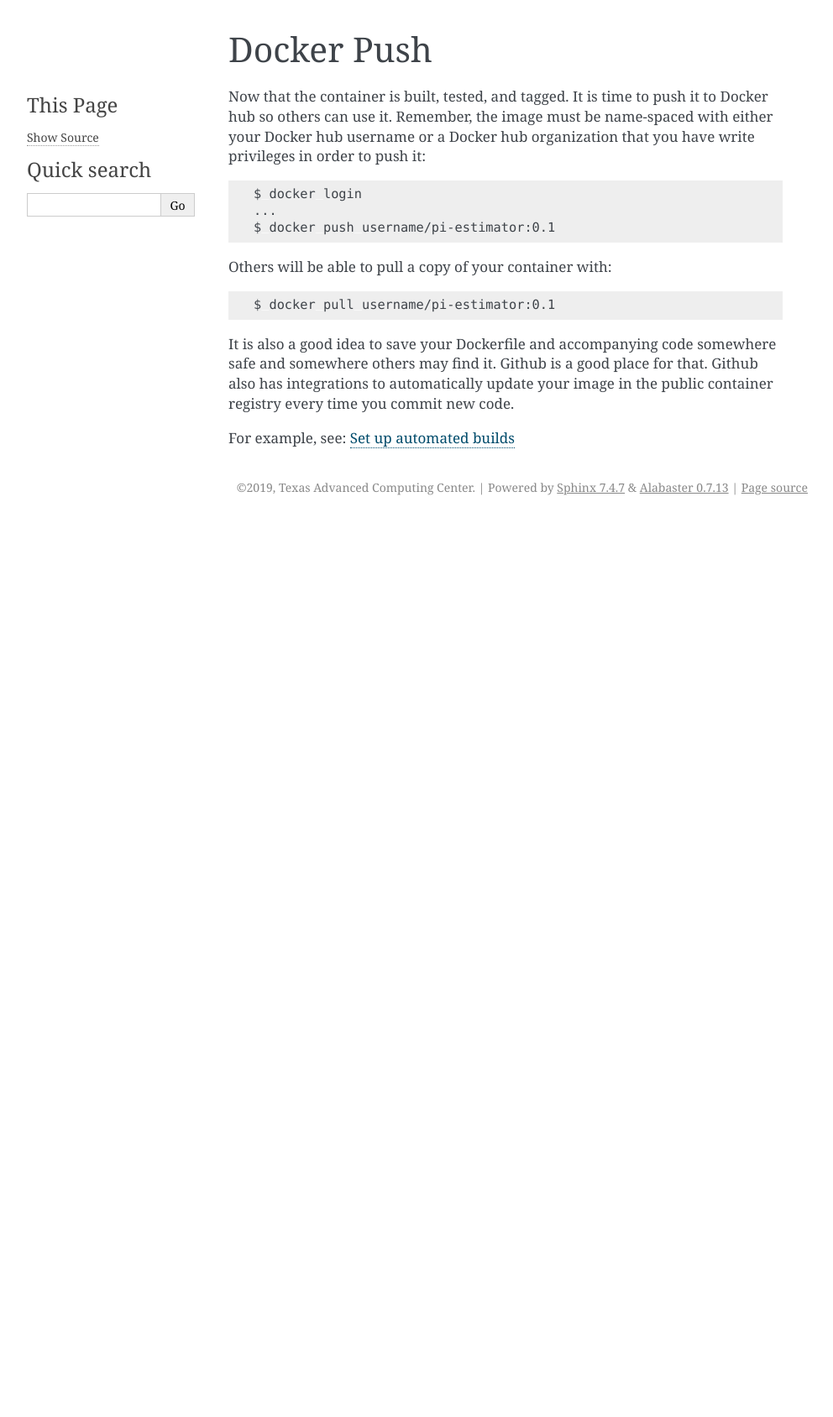
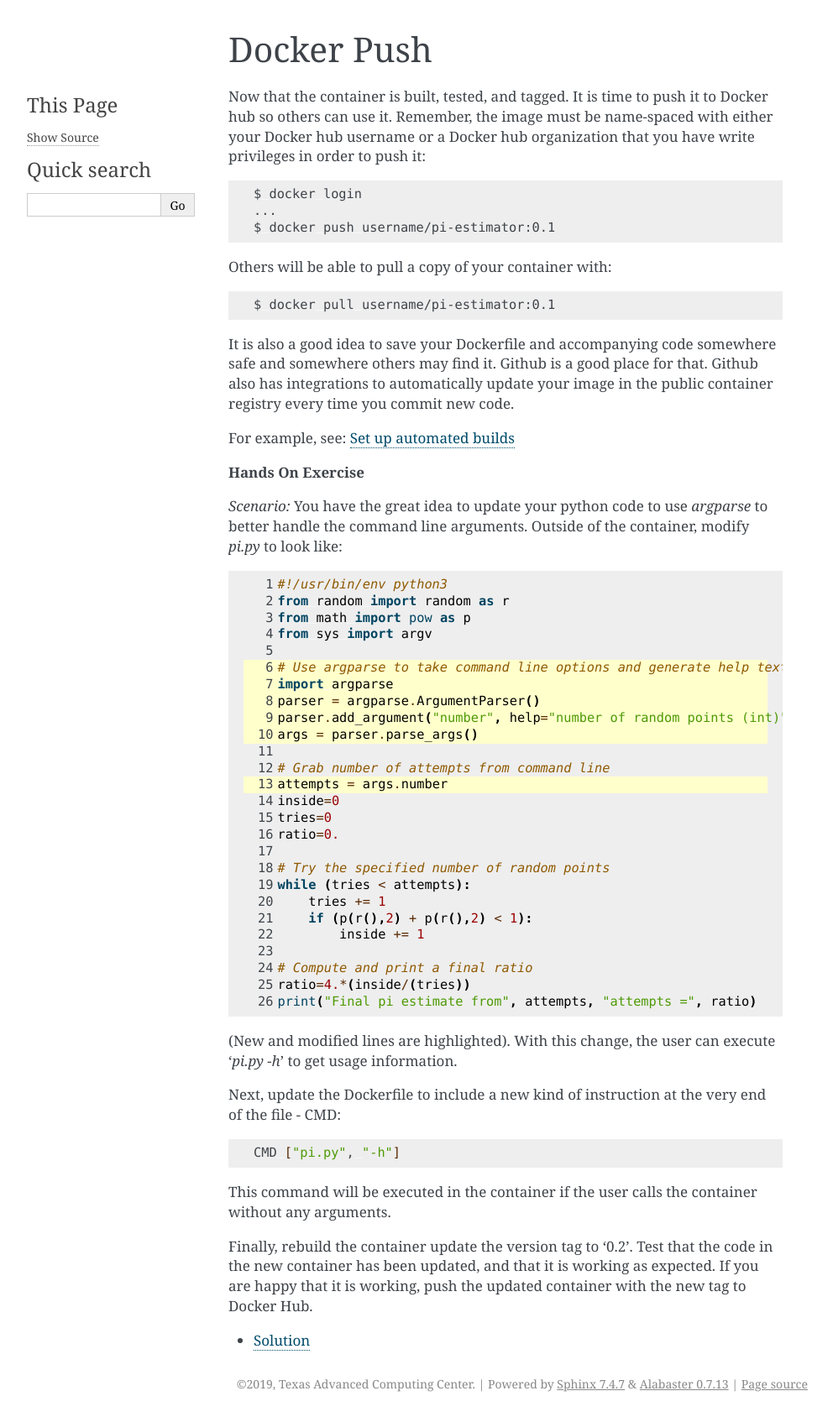
Before and after one commit to TACC/containers_at_tacc, a Sphinx documentation site: the page built from docs/containerize-your-code/docker_push.rst, in a window 1280 px wide. Shown: the whole page at 84% size, without its empty margins (148-1140 px from the left). Built offline with Sphinx 7.4.7, drawn with Linux system fonts in a browser that asks for light colours; before the commit the page ends 900 px from its top, so only the background shows below that.

Commit message:
new hands on

```diff
--- a/docs/containerize-your-code/docker_push.rst
+++ b/docs/containerize-your-code/docker_push.rst
@@ -26,3 +26,65 @@ also has integrations to automatically update your image in the public container
 registry every time you commit new code.
 
 For example, see: `Set up automated builds <https://docs.docker.com/docker-hub/builds/>`_
+
+
+**Hands On Exercise**
+
+*Scenario:* You have the great idea to update your python code to use `argparse`
+to better handle the command line arguments. Outside of the container, modify
+`pi.py` to look like:
+
+.. code-block:: python
+   :linenos:
+   :emphasize-lines: 6-10,13
+
+   #!/usr/bin/env python3
+   from random import random as r
+   from math import pow as p
+   from sys import argv
+
+   # Use argparse to take command line options and generate help text
+   import argparse
+   parser = argparse.ArgumentParser()
+   parser.add_argument("number", help="number of random points (int)", type=int)
+   args = parser.parse_args()
+
+   # Grab number of attempts from command line
+   attempts = args.number
+   inside=0
+   tries=0
+   ratio=0.
+
+   # Try the specified number of random points
+   while (tries < attempts):
+       tries += 1
+       if (p(r(),2) + p(r(),2) < 1):
+           inside += 1
+
+   # Compute and print a final ratio
+   ratio=4.*(inside/(tries))
+   print("Final pi estimate from", attempts, "attempts =", ratio)
+
+(New and modified lines are highlighted). With this change, the user can execute
+'`pi.py -h`' to get usage information.
+
+Next, update the Dockerfile to include a new kind of instruction at the very end
+of the file - CMD:
+
+.. code-block:: bash
+
+   CMD ["pi.py", "-h"]
+
+This command will be executed in the container if the user calls the container
+without any arguments.
+
+Finally, rebuild the container update the version tag to '0.2'. Test that the
+code in the new container has been updated, and that it is working as expected.
+If you are happy that it is working, push the updated container with the new tag
+to Docker Hub.
+
+
+.. toctree::
+   :maxdepth: 1
+
+   solution
```
